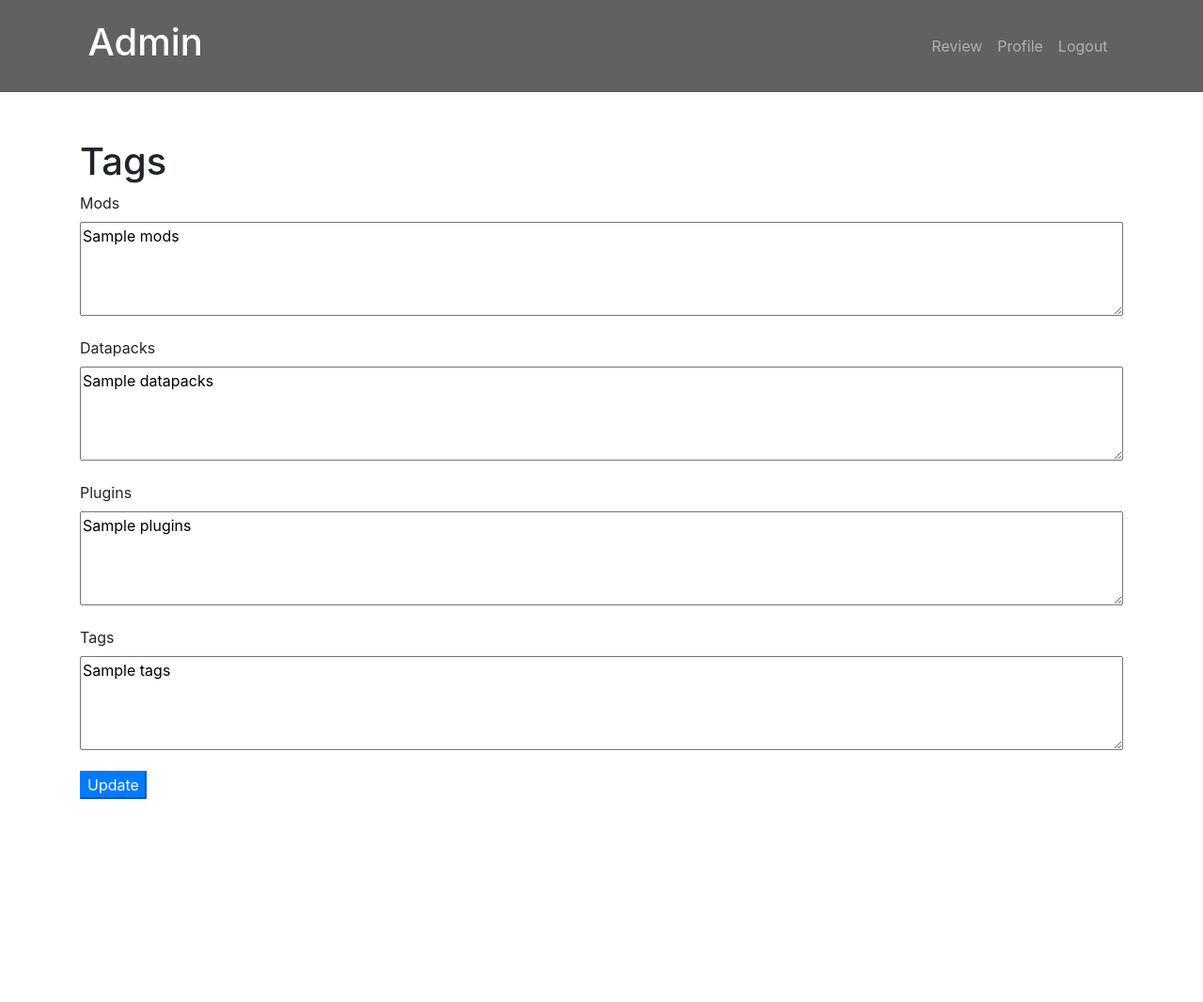
After one commit to jiak1/GameServerlist, a Python web app: template application/templates/admin/viewTags.html in a window 1280 px wide. The commit adds this page. Shown: the whole page at 94% size. Run offline with Jinja, Linux system fonts and the light colour scheme; the template is opened without the code that fills it: most values are stand-ins (such as "Sample title", 1, 10 or a date in 2020); form fields are guessed from the names that the template uses; some libraries are stand-ins or nearby versions.

Commit message:
view tags page added

```diff
--- a/application/templates/admin/reviewTags.html
+++ b/application/templates/admin/reviewTags.html
@@ -13,7 +13,7 @@
 {% block body %}
 <div class="container-sm" style="padding-top:50px" align="center">
 {% include 'notify.html' %}
-<h1> Review Tags:</h1>
+<div><a class="btn btn-info" style="color:white;font-weight:500;margin-top:5px;float:right" href="/tagsView">FIX</a><h1> Review Tags:</h1></div>
 <table class="table">
 <thead>
     <tr>
--- /dev/null
+++ b/application/templates/admin/viewTags.html
@@ -0,0 +1,41 @@
+{% extends 'admin/base.html' %}
+
+{% block head %}
+<title>View Tags</title>
+<link rel="stylesheet" href="{{url_for('static',filename='css/review.css')}}">
+{% endblock %}
+
+{% block beforeBody %}
+<div class="container-sm" style="padding-top:50px">
+{% include 'notify.html' %}
+<h1>Tags</h1>
+<form action="" method="post" novalidate>
+        {{ form.hidden_tag() }}
+		<div class="form-group">
+			<p>
+				{{ form.mods.label }}<br>
+				<textarea name="mods" id="mods">{{mods}}</textarea>
+			</p>
+			<p>
+				{{ form.datapacks.label }}<br>
+				<textarea name="datapacks" id="datapacks">{{datapacks}}</textarea>
+			</p>
+			<p>
+				{{ form.plugins.label }}<br>
+				<textarea name="plugins" id="plugins">{{plugins}}</textarea>
+			</p>
+			<p>
+				{{ form.tags.label }}<br>
+				<textarea name="tags" id="tags">{{tags}}</textarea>
+			</p>
+
+			<button class="btn-primary" type="submit" name="approve" formaction="{{url_for('AdminRoutes.tagsViewPage')}}">Update</button>
+		</div>
+
+		<div style="height:200px"></div>
+</form>
+</div>
+{% endblock %}
+
+{% block body %}
+{% endblock %}
--- a/main.py
+++ b/main.py
@@ -2,7 +2,7 @@ from application.Program import create_mc_app, create_admin_app
 from application.Config import SetAdmin
 
 if __name__ == "__main__":
-	mcProgram = create_mc_app().run(host="0.0.0.0", debug=False, threaded=True)
+	#mcProgram = create_mc_app().run(host="0.0.0.0", debug=False, threaded=True)
 	SetAdmin(True)
 
-	#print("RUNNING ADMIN SERVICE");adminProgram = create_admin_app().run(host="0.0.0.0",port=8000,debug=False, threaded=True)
+	print("RUNNING ADMIN SERVICE");adminProgram = create_admin_app().run(host="0.0.0.0",port=8000,debug=False, threaded=True)
```
Also changed, not shown: application/Forms.py (+8 -0 lines), application/Util.py (+16 -0 lines), application/admin/AdminRoutes.py (+23 -2 lines).
